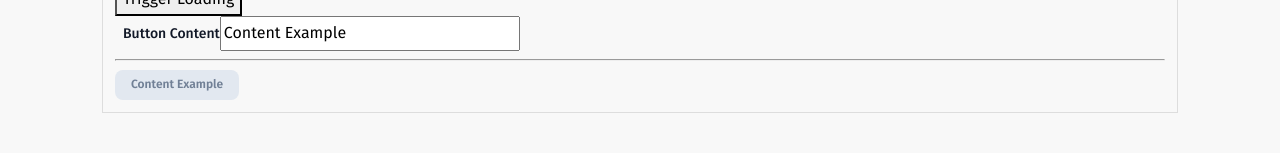
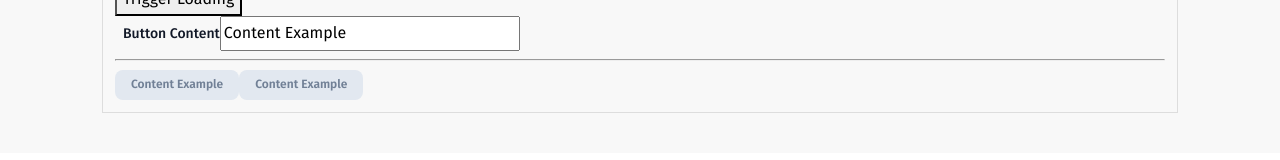
Before and after one commit to khoalun/nuxt-blog, a Nuxt app: page /demo in a window 1280 px wide. Shown: the part 514-674 px from the top of the page. Built offline with nearby package versions, Linux system fonts and the light colour scheme; a web font is replaced by a local one.

Commit message:
as more props for button component

```diff
--- a/components/shared/Button.vue
+++ b/components/shared/Button.vue
@@ -1,27 +1,33 @@
 <script setup lang="ts">
 type Props = {
+  as?: "button" | "a";
   variant?: "default" | "category" | "primary";
   size?: "large";
   loading?: boolean;
   loadingPos?: "left" | "right";
 };
 const props = defineProps<Props>();
-const size = toRef(() => props.size)
-const variant = toRef(() => props.variant || 'default')
-const position = toRef(() => props.loadingPos || 'left')
-
+const position = computed(() => props.loadingPos || "left");
+const classes = computed(() => {
+  const variant = props.variant || "default";
+  const size = props.size || "default";
+  return {
+    btn: true,
+    "btn-default": variant === "default",
+    "btn-category": variant === "category",
+    "btn-primary": variant === "primary",
+    "btn-size-large": size === "large",
+  };
+});
 </script>
 
 <template>
-  <button
-    class="btn"
-    v-bind:class="{
-      'btn-default': variant === 'default',
-      'btn-category': variant === 'category',
-      'btn-primary': variant === 'primary',
-      'btn-size-large': size === 'large',
-    }"
-  >
+  <NuxtLink v-if="props.as === 'a'" v-bind:class="classes">
+    <SharedIconLoading v-if="loading && position === 'left'" />
+    <slot></slot>
+    <SharedIconLoading v-if="loading && position === 'right'" />
+  </NuxtLink>
+  <button v-else v-bind:class="classes">
     <SharedIconLoading v-if="loading && position === 'left'" />
     <slot></slot>
     <SharedIconLoading v-if="loading && position === 'right'" />
--- a/pages/demo.vue
+++ b/pages/demo.vue
@@ -2,8 +2,8 @@
 const variant = ref("default");
 const size = ref("");
 const loading = ref(false);
-const position = ref("left")
-const content = ref("Content Example")
+const position = ref("left");
+const content = ref("Content Example");
 </script>
 
 <template>
@@ -129,15 +129,11 @@ const content = ref("Content Example")
       </form>
       <form>
         <label
-            for="default-radio-2"
-            class="ms-2 text-sm font-medium text-gray-900 mb-0"
-            >Button Content</label
-          >
-        <input
-            v-model="content"
-            class="w-[300px]"
-          />
-
+          for="default-radio-2"
+          class="ms-2 text-sm font-medium text-gray-900 mb-0"
+          >Button Content</label
+        >
+        <input v-model="content" class="w-[300px]" />
       </form>
       <hr />
       <SharedButton
@@ -146,7 +142,17 @@ const content = ref("Content Example")
         v-bind:size="size"
         v-bind:loadingPos="position"
         v-on:click="() => console.log('Hello')"
-        disabled
+        data-name="Custom Data Name"
+        >{{ content }}</SharedButton
+      >
+      <SharedButton
+        as="a"
+        href="/"
+        v-bind:loading="loading"
+        v-bind:variant="variant"
+        v-bind:size="size"
+        v-bind:loadingPos="position"
+        v-on:click="() => alert('Move to home page')"
         data-name="Custom Data Name"
         >{{ content }}</SharedButton
       >
```
